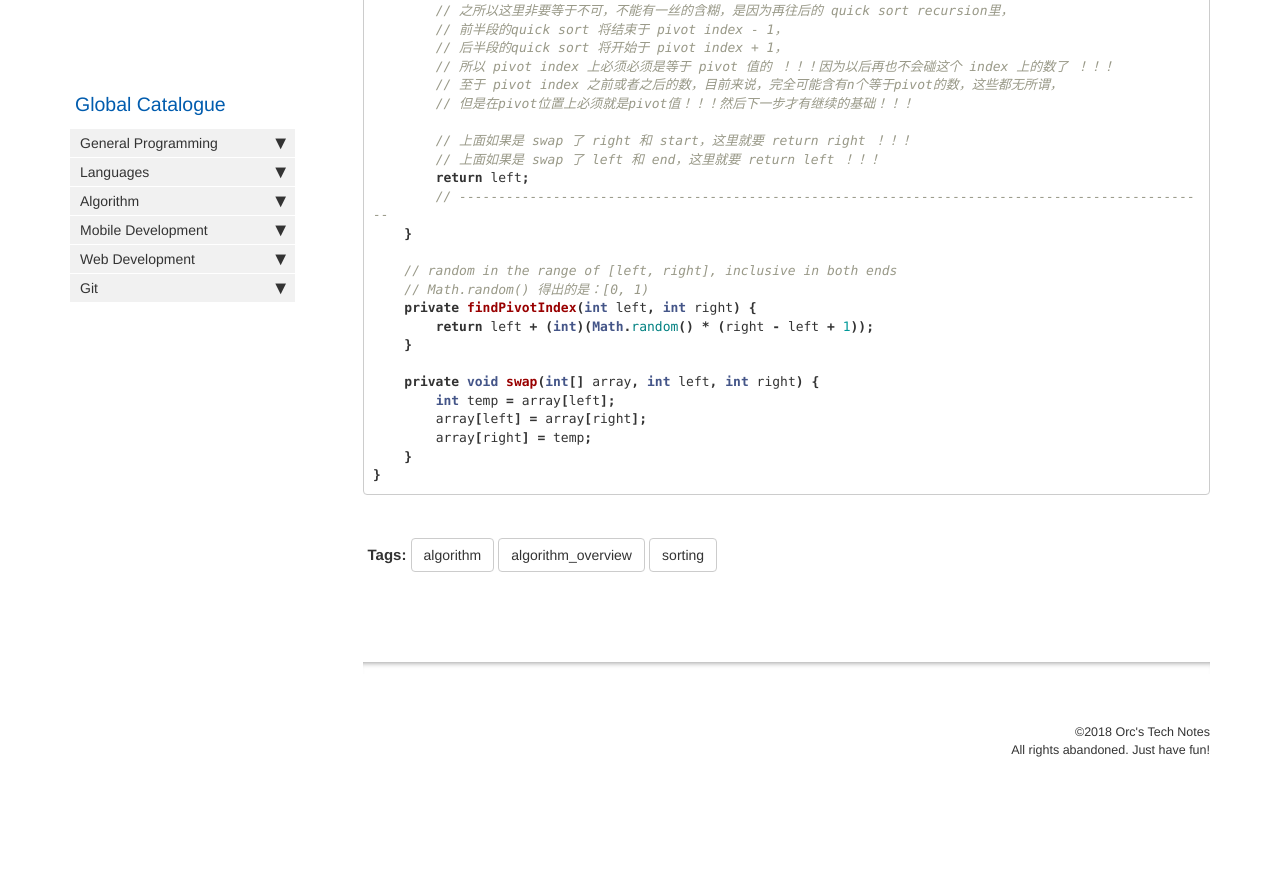
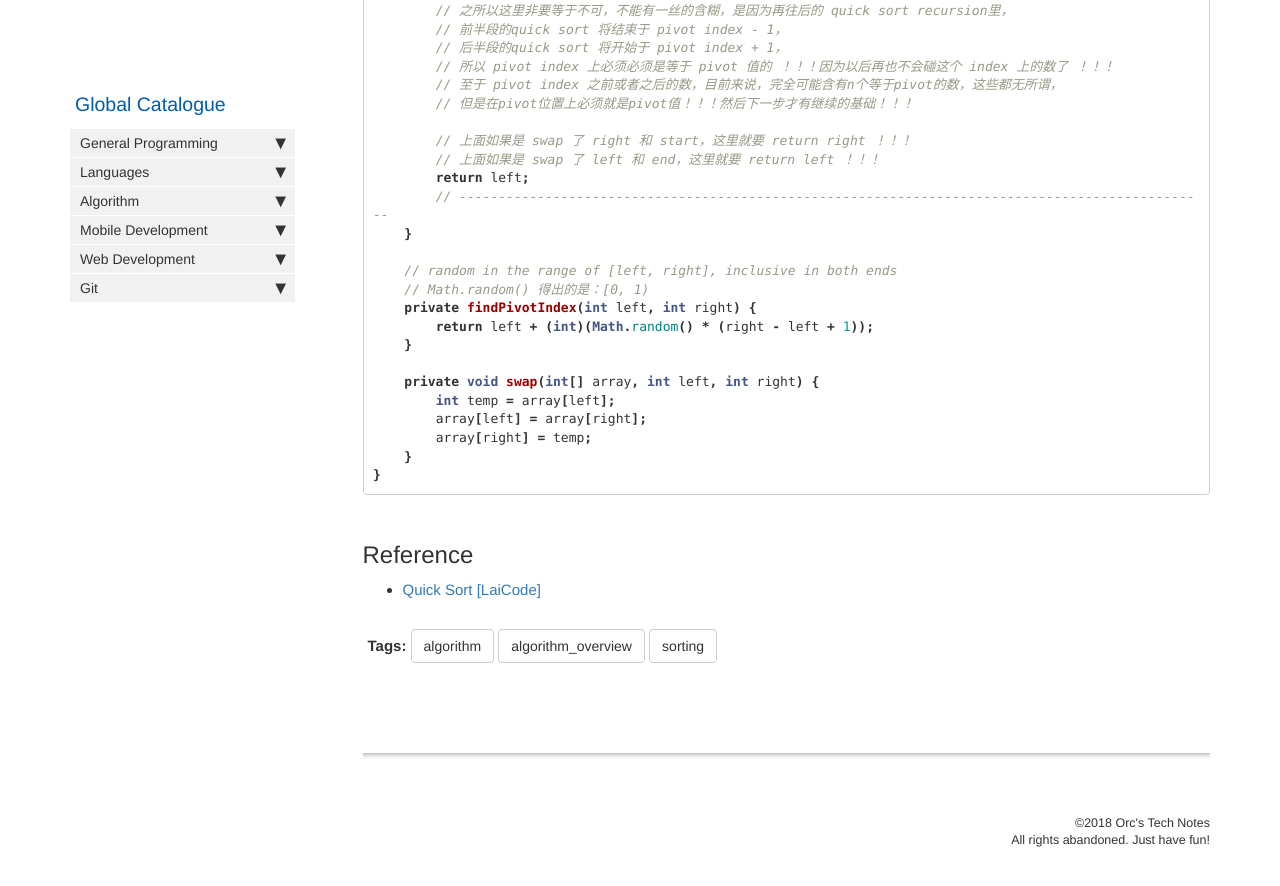
Before and after one commit to HungryOrc/hungryorc.github.io, a Jekyll site: the page built from pages/algorithm/algorithm_quick_sort.md, in a window 1280 px wide and 900 px high, scrolled down 3425 px. Shown: the top 886 px of the window. Built offline with Jekyll 4.4.1, drawn with Linux system fonts in a browser that asks for light colours; nearby versions of some CDN libraries; comment, search, counter and statistics services are not loaded; before the commit the page ends 4235 px from its top, so only the background shows below that.

Commit message:
Update algorithm_quick_sort.md

````diff
--- a/pages/algorithm/algorithm_quick_sort.md
+++ b/pages/algorithm/algorithm_quick_sort.md
@@ -185,5 +185,7 @@ public class QuickSort {
 }
 ```
 
+## Reference
+* [Quick Sort [LaiCode]](https://app.laicode.io/app/problem/10)
 
 {% include links.html %}
````
